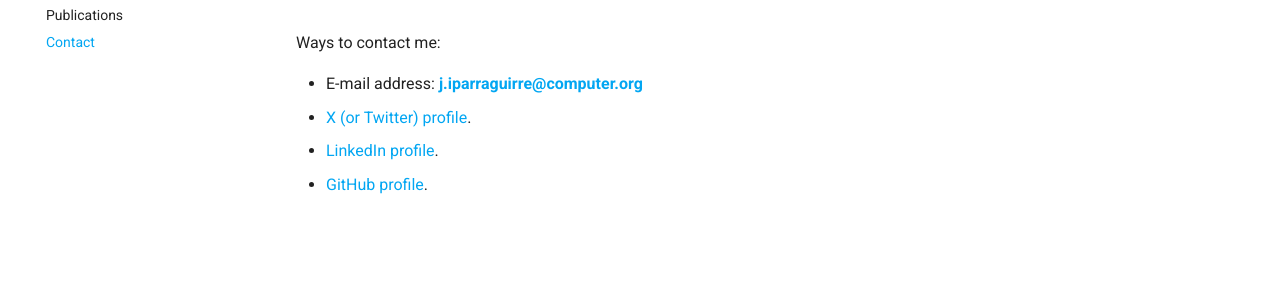
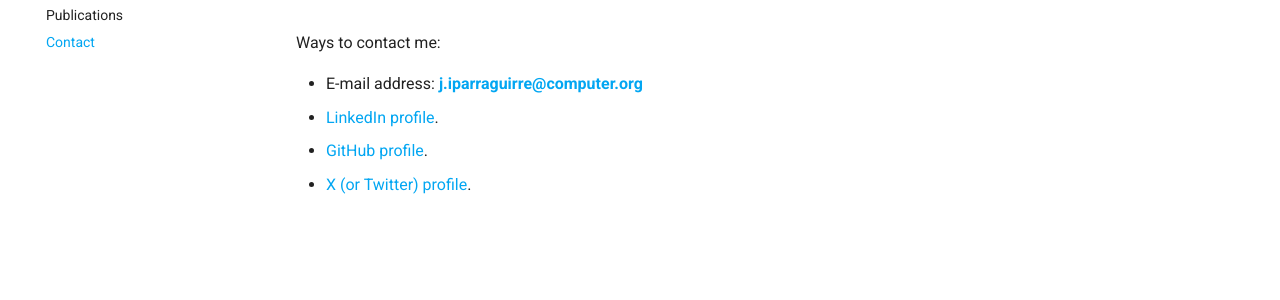
Before and after one commit to javierip/javierip.github.io, an MkDocs documentation site: the page built from docs/contact.md, in a window 1280 px wide. Shown: the part 150-450 px from the top of the page. Built offline with MkDocs 1.6.1 and Material for MkDocs 9.7.7, drawn with Linux system fonts in a browser that asks for light colours; part of the change alters nothing that is shown.

```diff
--- a/docs/contact.md
+++ b/docs/contact.md
@@ -3,6 +3,6 @@
 Ways to contact me:
 
 * E-mail address: **<j.iparraguirre@computer.org>**
-* [X (or Twitter) profile](https://github.com/javierip).
 * [LinkedIn profile](https://www.linkedin.com/in/jiparraguirre/).
 * [GitHub profile](https://github.com/javierip).
+* [X (or Twitter) profile](https://twitter.com/home).
```
